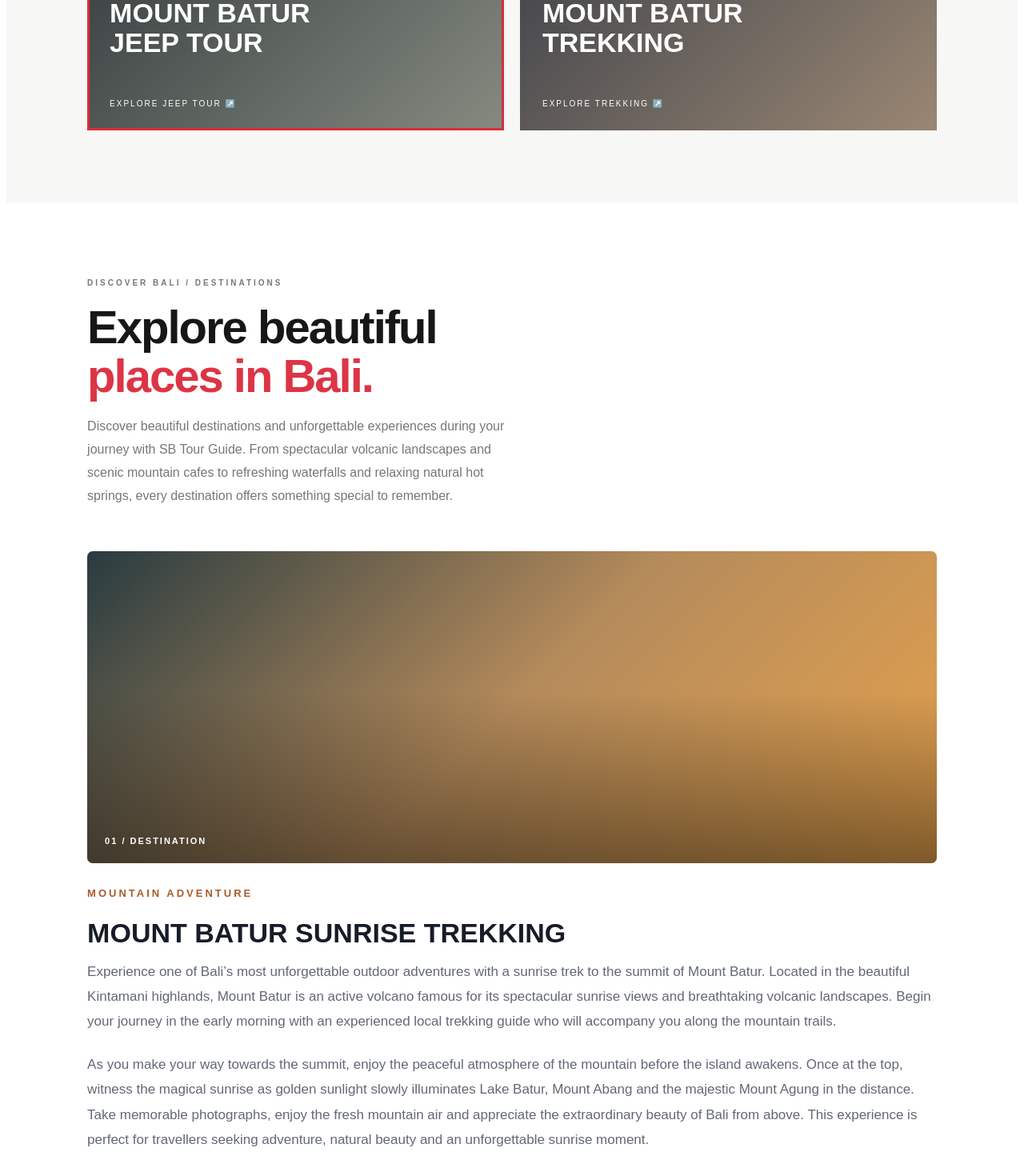
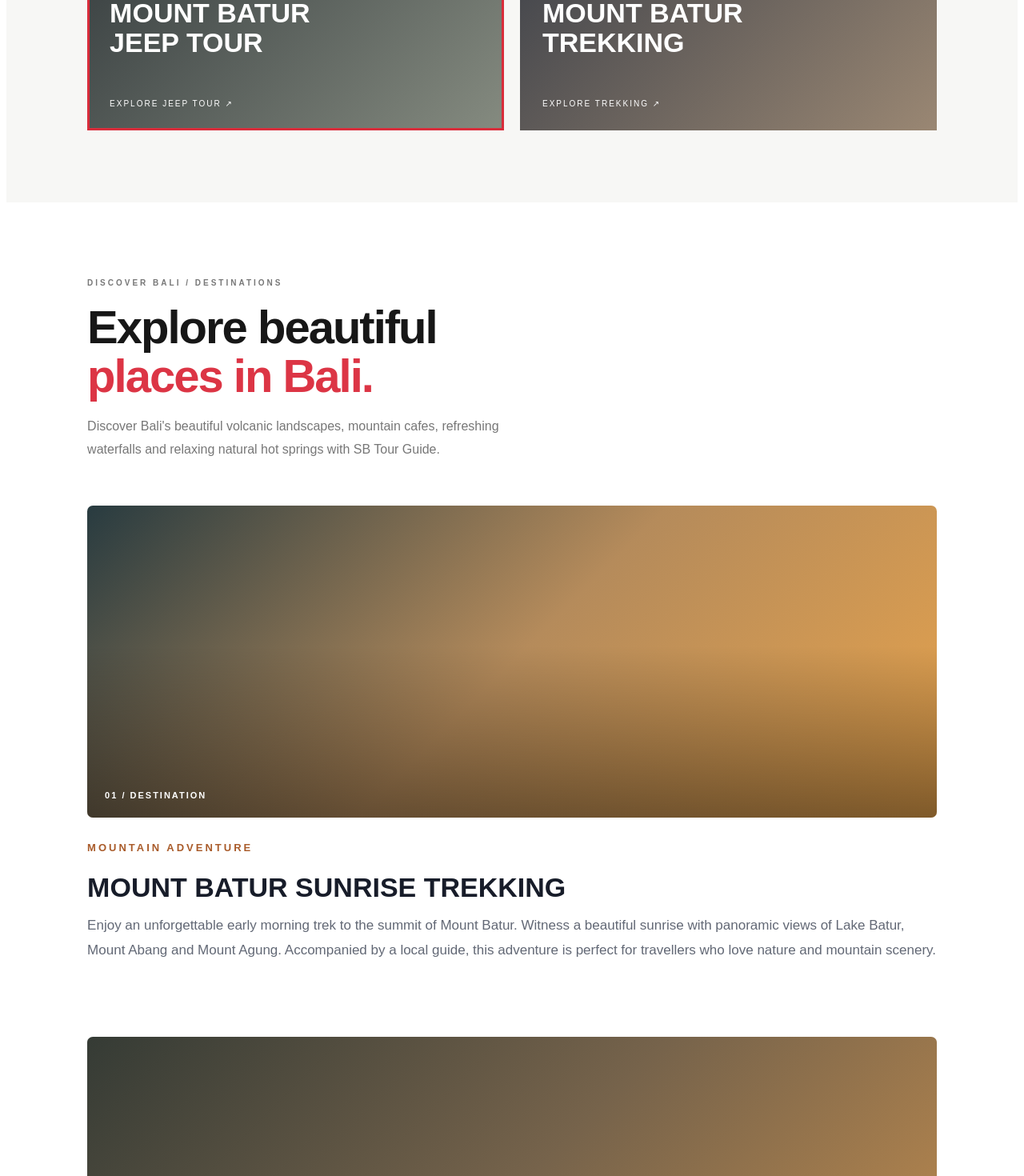
Before and after one commit to sbtourguide/sb-tour-guide, an Angular app in the folder SB-TOUR-GUIDE/: page / in a window 1280 px wide. Shown: the part 1240-2710 px from the top of the page at 80% size. Built offline with nearby package versions, Linux system fonts and the light colour scheme.

Commit message:
Remove emoji from links and update descriptions

```diff
--- a/SB-TOUR-GUIDE/src/main.ts
+++ b/SB-TOUR-GUIDE/src/main.ts
@@ -17,7 +17,7 @@ type Package = {
         <span class="brand-mark">SB</span>
         <span>TOUR GUIDE</span>
       </a>
-      <a class="contact" [href]="whatsappLink">CONTACT US ↗️</a>
+      <a class="contact" [href]="whatsappLink">CONTACT US ↗</a>
     </header>
 
     <nav class="nav">
@@ -38,7 +38,9 @@ type Package = {
             Discover breathtaking landscapes, rich Balinese culture,
             unforgettable adventures and hidden gems.
           </p>
-          <a href="#experiences" class="hero-button">EXPLORE BALI TOURS ↗️</a>
+          <a href="#experiences" class="hero-button">
+            EXPLORE BALI TOURS ↗
+          </a>
         </div>
         <span class="hero-number">01 / BALI EXPERIENCE</span>
       </section>
@@ -59,7 +61,7 @@ type Package = {
             <span class="category-number">01</span>
             <span class="category-icon">✦</span>
             <strong>MOUNT BATUR<br>JEEP TOUR</strong>
-            <span class="category-bottom">EXPLORE JEEP TOUR ↗️</span>
+            <span class="category-bottom">EXPLORE JEEP TOUR ↗</span>
           </button>
 
           <button class="category-card trek-card"
@@ -68,7 +70,7 @@ type Package = {
             <span class="category-number">02</span>
             <span class="category-icon">△</span>
             <strong>MOUNT BATUR<br>TREKKING</strong>
-            <span class="category-bottom">EXPLORE TREKKING ↗️</span>
+            <span class="category-bottom">EXPLORE TREKKING ↗</span>
           </button>
         </div>
       </section>
@@ -77,11 +79,9 @@ type Package = {
         <span class="eyebrow dark">DISCOVER BALI / DESTINATIONS</span>
         <h2>Explore beautiful<br><em>places in Bali.</em></h2>
         <p class="destinations-intro">
-          Discover beautiful destinations and unforgettable experiences
-          during your journey with SB Tour Guide. From spectacular volcanic
-          landscapes and scenic mountain cafes to refreshing waterfalls
-          and relaxing natural hot springs, every destination offers
-          something special to remember.
+          Discover Bali's beautiful volcanic landscapes,
+          mountain cafes, refreshing waterfalls and relaxing
+          natural hot springs with SB Tour Guide.
         </p>
 
         @for (place of destinations; track place.title; let i = $index) {
@@ -89,12 +89,10 @@ type Package = {
             <div [class]="'destination-photo ' + place.photoClass">
               <span class="photo-number">0{{ i + 1 }} / DESTINATION</span>
             </div>
-
             <div class="destination-content">
               <span class="destination-category">{{ place.category }}</span>
               <h3>{{ place.title }}</h3>
               <p>{{ place.description }}</p>
-              <p>{{ place.extra }}</p>
             </div>
           </article>
         }
@@ -104,7 +102,8 @@ type Package = {
         <div class="section-heading">
           <div>
             <span class="eyebrow dark">CHOOSE YOUR JOURNEY</span>
-            <h2>{{ activeTab === 'jeep' ? 'Jeep Tour' : 'Mountain Trekking' }}<br>
+            <h2>
+              {{ activeTab === 'jeep' ? 'Jeep Tour' : 'Mountain Trekking' }}<br>
               <em>{{ activeTab === 'jeep' ? 'Packages.' : 'Experiences.' }}</em>
             </h2>
           </div>
@@ -131,7 +130,7 @@ type Package = {
                   <strong>{{ pkg.name }}</strong>
                   <small>{{ pkg.description }}</small>
                 </span>
-                <span class="arrow">↗️</span>
+                <span class="arrow">↗</span>
               </button>
             }
           </div>
@@ -146,7 +145,9 @@ type Package = {
               <select id="participants" [value]="participants"
                 (change)="onParticipantsChange($event)">
                 @for (n of participantOptions; track n) {
-                  <option [value]="n">{{ n }} {{ n === 1 ? 'Person' : 'People' }}</option>
+                  <option [value]="n">
+                    {{ n }} {{ n === 1 ? 'Person' : 'People' }}
+                  </option>
                 }
               </select>
             </div>
@@ -162,28 +163,28 @@ type Package = {
               }
             </div>
 
-            <a class="book-button" [href]="whatsappLink" target="_blank"
-              rel="noopener">
-              BOOK THIS EXPERIENCE ↗️
+            <a class="book-button" [href]="whatsappLink"
+              target="_blank" rel="noopener">
+              BOOK THIS EXPERIENCE ↗
             </a>
 
             @if (activeTab === 'jeep') {
               <a class="gyg-button"
                 href="https://www.getyourguide.com/kintamani-l118050/bali-sokasi-making-strawberry-garden-coffee-tour-t1517626/"
                 target="_blank" rel="noopener">
-                BOOK ON GETYOURGUIDE ↗️
+                BOOK ON GETYOURGUIDE ↗
               </a>
             } @else if (trekTime === 'sunrise') {
               <a class="gyg-button"
                 href="https://www.getyourguide.com/kintamani-l118050/bali-tukad-seganing-farm-cafe-private-tour-with-pickup-t1501628/"
                 target="_blank" rel="noopener">
-                BOOK ON GETYOURGUIDE ↗️
+                BOOK ON GETYOURGUIDE ↗
               </a>
             } @else {
               <a class="gyg-button"
                 href="https://www.getyourguide.com/bangli-city-l269190/bali-penglipuran-village-kehen-temple-coffee-tour-t1500435/"
                 target="_blank" rel="noopener">
-                BOOK ON GETYOURGUIDE ↗️
+                BOOK ON GETYOURGUIDE ↗
               </a>
             }
 
@@ -234,7 +235,7 @@ type Package = {
         <span class="eyebrow">YOUR BALI ADVENTURE STARTS HERE</span>
         <h2>Let's explore<br>Bali together.</h2>
         <a [href]="whatsappLink" target="_blank" rel="noopener">
-          PLAN YOUR JOURNEY ↗️
+          PLAN YOUR JOURNEY ↗
         </a>
       </section>
     </main>
@@ -245,7 +246,7 @@ type Package = {
         <span>TOUR GUIDE</span>
       </a>
       <p>Discover Bali. Experience More.</p>
-      <small>©️ 2026 SB TOUR GUIDE. ALL RIGHTS RESERVED.</small>
+      <small>© 2026 SB TOUR GUIDE. ALL RIGHTS RESERVED.</small>
     </footer>
   `,
   styles: [`
@@ -455,9 +456,7 @@ type Package = {
       letter-spacing: 2px;
     }
 
-    .destinations {
-      background: #fff;
-    }
+    .destinations { background: #fff; }
 
     .destinations-intro {
       color: #777;
@@ -466,9 +465,7 @@ type Package = {
       margin-bottom: 45px;
     }
 
-    .destination-item {
-      margin-top: 55px;
-    }
+    .destination-item { margin-top: 55px; }
 
     .destination-photo {
       width: 100%;
@@ -485,11 +482,7 @@ type Package = {
       content: "";
       position: absolute;
       inset: 0;
-      background: linear-gradient(
-        0deg,
-        rgba(0,0,0,.45),
-        transparent 55%
-      );
+      background: linear-gradient(0deg,rgba(0,0,0,.45),transparent 55%);
     }
 
     .photo-number {
@@ -525,9 +518,7 @@ type Package = {
       background: linear-gradient(135deg,#194b37,#43805a,#a1b58a);
     }
 
-    .destination-content {
-      padding: 28px 0 15px;
-    }
+    .destination-content { padding: 28px 0 15px; }
 
     .destination-category {
       color: #a95b2a;
@@ -708,7 +699,6 @@ type Package = {
       font-size: 11px;
       font-weight: bold;
       letter-spacing: 1px;
-      text-decoration: none;
     }
 
     .gyg-button:hover {
@@ -885,43 +875,37 @@ export class App {
     {
       category: 'MOUNTAIN ADVENTURE',
       title: 'MOUNT BATUR SUNRISE TREKKING',
-      description: 'Experience one of Bali’s most unforgettable outdoor adventures with a sunrise trek to the summit of Mount Batur. Located in the beautiful Kintamani highlands, Mount Batur is an active volcano famous for its spectacular sunrise views and breathtaking volcanic landscapes. Begin your journey in the early morning with an experienced local trekking guide who will accompany you along the mountain trails.',
-      extra: 'As you make your way towards the summit, enjoy the peaceful atmosphere of the mountain before the island awakens. Once at the top, witness the magical sunrise as golden sunlight slowly illuminates Lake Batur, Mount Abang and the majestic Mount Agung in the distance. Take memorable photographs, enjoy the fresh mountain air and appreciate the extraordinary beauty of Bali from above. This experience is perfect for travellers seeking adventure, natural beauty and an unforgettable sunrise moment.',
+      description: 'Enjoy an unforgettable early morning trek to the summit of Mount Batur. Witness a beautiful sunrise with panoramic views of Lake Batur, Mount Abang and Mount Agung. Accompanied by a local guide, this adventure is perfect for travellers who love nature and mountain scenery.',
       photoClass: 'photo-trekking'
     },
     {
       category: 'VOLCANIC JEEP ADVENTURE',
       title: 'MOUNT BATUR SUNRISE JEEP TOUR',
-      description: 'Discover the incredible beauty of Mount Batur with an exciting sunrise adventure aboard a traditional 4WD Jeep. This experience offers a unique way to explore the volcanic landscape of Kintamani without having to hike to the summit. Accompanied by an experienced local Jeep driver, travel through the fascinating black lava fields created by previous volcanic eruptions.',
-      extra: 'Start your adventure in the quiet hours of the early morning and make your way to a beautiful sunrise viewing location. Watch as the first rays of sunlight appear over the horizon, revealing magnificent views of Mount Batur, Lake Batur and the surrounding mountains. After enjoying the sunrise, explore the famous black lava landscape, discover unique volcanic formations and capture incredible photographs along the journey. It is an exciting experience combining adventure, stunning scenery and unforgettable memories in Bali.',
+      description: 'Explore Mount Batur in a traditional 4WD Jeep and enjoy a spectacular sunrise without hiking to the summit. Discover the famous black lava fields, admire the surrounding volcanic landscape and capture unforgettable photos with your local Jeep driver.',
       photoClass: 'photo-jeep'
     },
     {
       category: 'COFFEE EXPERIENCE & MOUNTAIN VIEW',
       title: 'AKASA SPECIALTY COFFEE',
-      description: 'Take a relaxing break at AKASA Specialty Coffee, a beautiful cafe located in the scenic highlands of Kintamani. Known for its inviting atmosphere and impressive mountain surroundings, AKASA is a wonderful destination for travellers who want to enjoy a delicious cup of coffee while appreciating the natural beauty of Bali.',
-      extra: 'Relax in a comfortable setting and enjoy the panoramic views of the surrounding mountains and volcanic caldera. Whether you prefer freshly brewed coffee, refreshing beverages or simply spending quality time with friends and family, AKASA offers a pleasant place to slow down and enjoy the moment. It is also a lovely stop after your Mount Batur sunrise Jeep tour or trekking adventure, giving you the opportunity to unwind while taking in the beautiful scenery of Kintamani.',
+      description: 'Relax at AKASA Specialty Coffee in the beautiful Kintamani highlands. Enjoy freshly brewed coffee, refreshing drinks and impressive mountain views. It is a perfect place to unwind after your Mount Batur sunrise adventure.',
       photoClass: 'photo-akasa'
     },
     {
       category: 'TROPICAL NATURE & WATERFALL',
       title: 'ULU PETANU WATERFALL',
-      description: 'Escape into the peaceful natural surroundings of Ulu Petanu Waterfall, a beautiful waterfall destination surrounded by lush tropical vegetation in Bali. Far from the busy atmosphere of the city, this natural attraction offers visitors an opportunity to experience the refreshing beauty of Bali’s countryside. Follow the scenic pathway through green surroundings as you make your way towards the sound of flowing water.',
-      extra: 'Once you arrive, enjoy the relaxing atmosphere created by the waterfall and the surrounding tropical landscape. The combination of flowing water, natural rock formations and rich greenery creates a beautiful setting for nature lovers and photography enthusiasts. Take your time to appreciate the peaceful environment, capture memorable photographs and enjoy a refreshing escape into nature. Ulu Petanu Waterfall is a wonderful addition to your Bali journey, especially after an exciting Mount Batur adventure.',
+      description: 'Discover the peaceful beauty of Ulu Petanu Waterfall, surrounded by lush tropical greenery and natural rock formations. Enjoy the refreshing atmosphere, listen to the flowing water and capture beautiful moments in Bali’s countryside.',
       photoClass: 'photo-petanu'
     },
     {
       category: 'RELAXING NATURAL HOT SPRING',
       title: 'THE JANU HOT SPRING',
-      description: 'Complete your Mount Batur adventure with a relaxing visit to The Janu Hot Spring in Kintamani. Surrounded by the beautiful natural scenery of the highlands, this destination offers a wonderful opportunity to slow down and enjoy a peaceful hot spring experience. After an early morning sunrise tour or an exciting trekking adventure, take a moment to relax and appreciate the refreshing mountain atmosphere.',
-      extra: 'Enjoy the warm water while taking in the surrounding natural landscape and peaceful atmosphere. The experience offers a lovely contrast to the excitement of exploring Mount Batur, allowing you to spend some quality time relaxing during your Bali holiday. Whether you are travelling as a couple, with friends or with family, The Janu Hot Spring can be a memorable stop to add comfort and relaxation to your Kintamani itinerary.',
+      description: 'Take a relaxing break at The Janu Hot Spring in Kintamani. Enjoy warm water, peaceful mountain surroundings and beautiful natural scenery. It is a lovely way to unwind after your Mount Batur sunrise tour or trekking adventure.',
       photoClass: 'photo-janu'
     },
     {
       category: 'ICONIC BALI WATERFALL',
       title: 'KANTO LAMPO WATERFALL',
-      description: 'Discover the natural charm of Kanto Lampo Waterfall, one of the well-known waterfall attractions in Gianyar, Bali. Surrounded by tropical greenery and beautiful natural rock formations, this waterfall is famous for its distinctive cascading water flowing down a series of dark stone steps. Its unique appearance makes it a popular destination for travellers who want to experience Bali’s tropical nature and capture beautiful holiday photographs.',
-      extra: 'Follow the pathway towards the waterfall and enjoy the refreshing atmosphere of the surrounding environment. Listen to the sound of flowing water, admire the beautiful rock formations and take in the peaceful natural scenery. The cascading water creates an attractive backdrop for photography and a memorable opportunity to enjoy a different side of Bali. Kanto Lampo Waterfall is a wonderful destination for nature lovers, couples, families and anyone looking to add a beautiful waterfall experience to their Bali holiday.',
+      description: 'Visit the famous Kanto Lampo Waterfall in Gianyar, known for its unique cascading water flowing over natural rock formations. Surrounded by tropical greenery, it is a beautiful destination for nature lovers and holiday photography.',
       photoClass: 'photo-kanto'
     }
   ];
@@ -1119,8 +1103,6 @@ export class App {
     return tier ? tier.price : null;
   }
 
-  // WHATSAPP LINK - FIXED
-
   get whatsappLink(): string {
     const message =
       `Hello SB Tour Guide! I am interested in ${this.selectedPackage.name}. ` +
@@ -1135,8 +1117,8 @@ export class App {
 
   get activeDescription(): string {
     return this.activeTab === 'jeep'
-      ? 'Start your day with a comfortable journey to Kintamani. Explore the volcanic landscape of Mount Batur in a classic open-roof 4WD Jeep. Watch the sunrise over the horizon with panoramic views of Mount Batur, Lake Batur and Mount Agung. Depending on your selected package, continue to AKASA Specialty Coffee, Segara Windhu Coffee Plantation, Ulu Petanu Waterfall or The Janu Hot Spring.'
-      : 'Enjoy an unforgettable trekking experience on Mount Batur with an experienced local guide. Choose a sunrise or sunset adventure and follow the mountain trail towards the summit. Discover spectacular views of Lake Batur, Mount Abang and Mount Agung. The hike takes approximately two hours and is of moderate difficulty.';
+      ? 'Start your day with a comfortable journey to Kintamani. Explore the volcanic landscape of Mount Batur in a classic 4WD Jeep and enjoy panoramic sunrise views of Mount Batur, Lake Batur and Mount Agung. Depending on your selected package, continue to AKASA Specialty Coffee, Ulu Petanu Waterfall or The Janu Hot Spring.'
+      : 'Enjoy an unforgettable Mount Batur trekking experience with an experienced local guide. Choose a sunrise or sunset adventure and follow the mountain trail towards the summit. Discover spectacular views of Lake Batur, Mount Abang and Mount Agung. The hike takes approximately two hours and is of moderate difficulty.';
   }
 
   get activeIncludes(): string[] {
```
Lines whose indentation alone changed are shown as unchanged.
